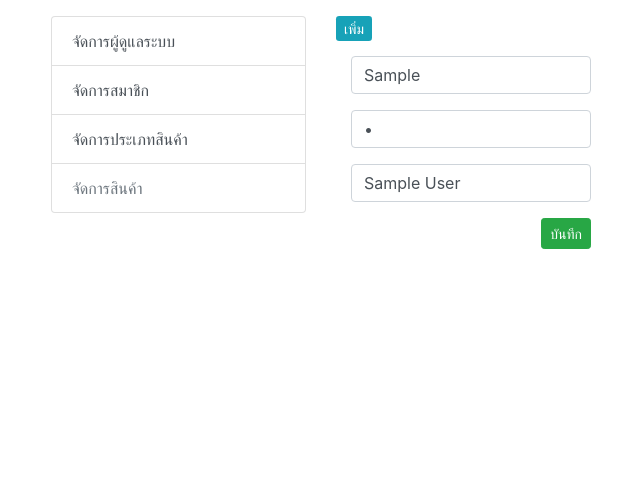
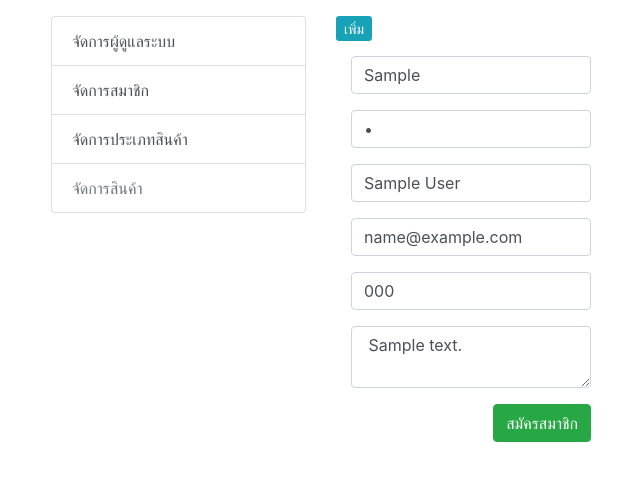
Before and after one commit to panumat-inud1/Sytem-PHP-Example, a PHP site: page /member.php?act=edit&ID=1 in a window 1280 px wide. Shown: the part 56-537 px from the top of the page, without its empty margins (34-674 px from the left). Run offline with PHP 8.4, Linux system fonts and the light colour scheme; tables that the repository leaves empty or names only in its code hold one stand-in row (values such as "Sample post").

Commit message:
update table member

```diff
--- a/member.php
+++ b/member.php
@@ -24,9 +24,9 @@ error_reporting(E_NOTICE);
 
 $act = $_GET['act'];
 if($act == 'add'){
-include('admin_form_add.php');
+include('member_form_add.php');
 }elseif ($act == 'edit') {
-include('admin_form_edit.php');
+include('member_form_edit.php');
 }
 else {
 include('member.list.php');
--- /dev/null
+++ b/member_form_edit.php
@@ -0,0 +1,57 @@
+<?php
+//1. เชื่อมต่อ database:
+include('condb.php');  //ไฟล์เชื่อมต่อกับ database ที่เราได้สร้างไว้ก่อนหน้าน้ี
+$member_id = $_REQUEST["ID"];
+//2. query ข้อมูลจากตาราง:
+$sql = "SELECT * FROM tbl_member WHERE member_id='$member_id' ";
+$result = mysqli_query($con, $sql) or die ("Error in query: $sql " . mysqli_error());
+$row = mysqli_fetch_array($result);
+extract($row);
+?>
+
+<?php include('h.php');?>
+<form  name="register" action="member_form_edit_db.php" method="POST" class="form-horizontal">
+
+        <input type="hidden" name="member_id" value="<?php echo $member_id; ?>">
+
+       <div class="form-group">
+          <div class="col-sm-6" align="left">
+            <input  name="m_user" type="text" required class="form-control" id="m_user" value="<?=$m_user; ?>"
+             placeholder="Username" pattern="^[a-zA-Z0-9]+$" title="ภาษาอังกฤษหรือตัวเลขเท่านั้น" minlength="2"  />
+          </div>
+      </div>
+        <div class="form-group">
+          <div class="col-sm-6" align="left">
+            <input  name="m_pass" type="password" required class="form-control" id="m_pass" value="<?=$m_pass; ?>"
+             placeholder="Password" pattern="^[a-zA-Z0-9]+$" minlength="2" />
+          </div>
+        </div>
+        <div class="form-group">
+          <div class="col-sm-6" align="left">
+            <input  name="m_name" type="text" required class="form-control" id="m_name" value="<?=$m_name; ?>"
+             placeholder="ชื่อ-สกุล " />
+          </div>
+        </div>
+        <div class="form-group">
+          <div class="col-sm-6" align="left">
+            <input  name="m_email" type="email" class="form-control" id="m_email" value="<?=$m_email; ?>"
+              placeholder=" อีเมล์ name@hotmail.com"/>
+          </div>
+        </div>
+        <div class="form-group">
+          <div class="col-sm-6" align="left">
+            <input  name="m_tel" type="text" class="form-control" id="m_tel" value="<?=$m_tel; ?>"
+              placeholder="เบอร์โทร ตัวเลขเท่านั้น" />
+          </div>
+        </div>
+        <div class="form-group">
+          <div class="col-sm-6" align="left">
+            <textarea name="m_address" class="form-control" id="m_address" required> <?php echo $m_address; ?></textarea>
+          </div>
+        </div>
+      <div class="form-group">
+          <div class="col-sm-6" align="right">
+          <button type="submit" class="btn btn-success" id="btn"><span class="glyphicon glyphicon-ok"></span> สมัครสมาชิก  </button>
+          </div>
+      </div>
+      </form>
```
Also changed, not shown: member_form_add.db.php (added, +31 -0 lines), member_form_add.php (added, +39 -0 lines), member_form_edit_db.php (added, +42 -0 lines).
